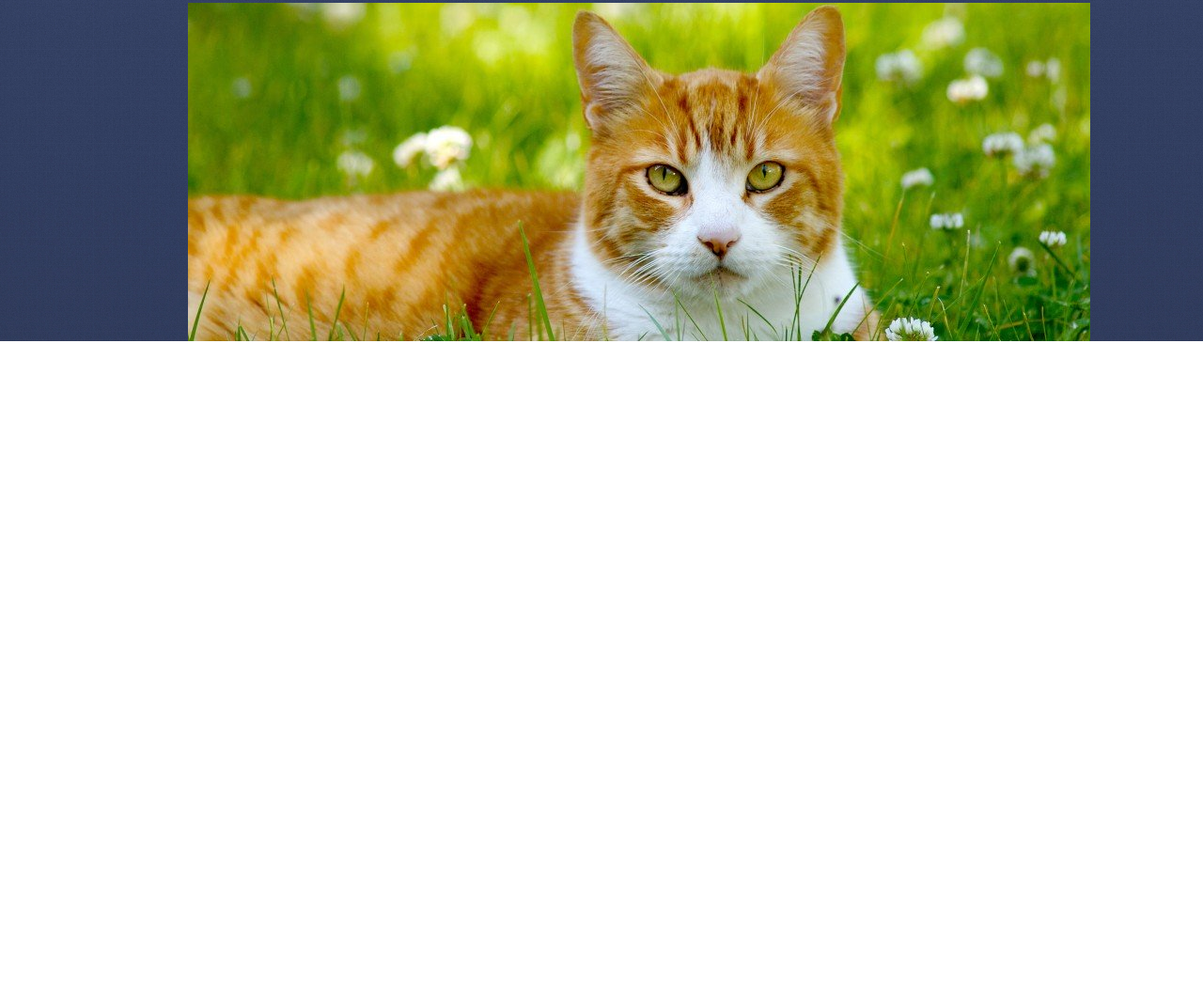
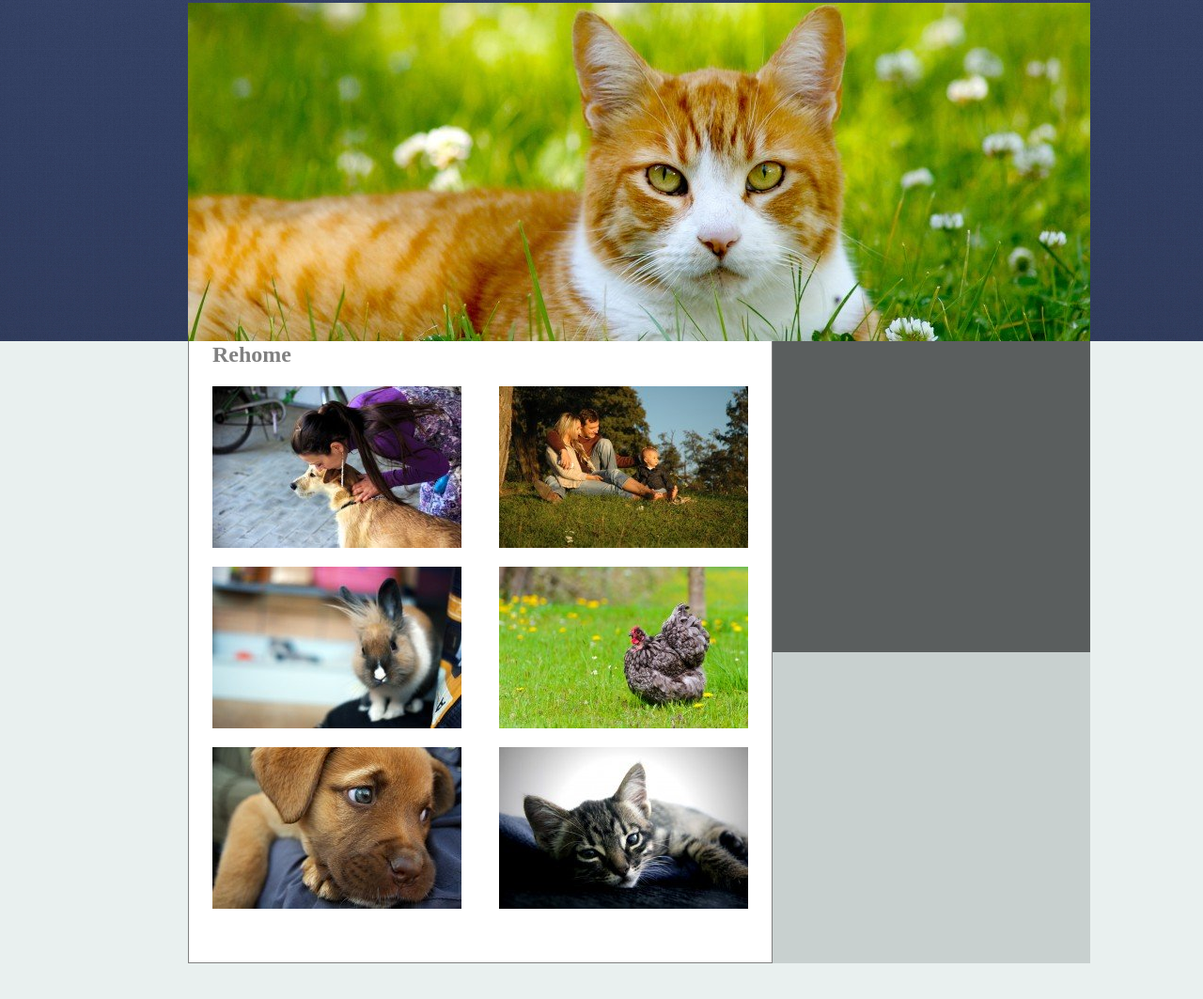
Before and after one commit to jbultez/projet-animal-care, a plain HTML site: page index.html in a window 1280 px wide. Shown: the part 147-1210 px from the top of the page at 94% size. Before the commit the page ends 800 px from the top, so only its background shows below. Drawn offline with Linux system fonts and the light colour scheme.

Commit message:
do the div middle

```diff
--- a/css/stylesheet.css
+++ b/css/stylesheet.css
@@ -11,6 +11,11 @@ ul li {
 }
 ul {
   margin-left: -60px;
+}
+
+h2 {
+  margin-left: 25px;
+  color: grey;
 }
 
 .header {
@@ -52,3 +57,47 @@ ul {
   margin-top: 19px;
   margin-left: 200px;
 }
+
+.middle {
+  background-color: #E9F0EF;
+  height: 700px;
+}
+
+.rehome {
+  float: left;
+  margin-left: 200px;
+  width: 620px;
+  height: 680px;
+  background-color: white;
+  margin-top: -20px;
+  border: 1px solid grey;
+}
+
+.latest-news {
+  float: left;
+  background-color: #5A5E5E;
+  width: 338px;
+  height: 331px;;
+}
+
+.donation {
+  float: left;
+  width: 338px;
+  height: 331px;
+  background-color: #C8D0CF;
+}
+
+.img-rehome {
+  float: left;
+  margin-left: 25px;
+  margin-top: 10px;
+  padding-top: 10px;
+  margin-right: 15px;
+}
+
+.img-rehome-top {
+  float: left;
+  margin-left: 25px;
+  margin-top: 0;
+  margin-right: 15px;
+}
--- a/index.html
+++ b/index.html
@@ -31,6 +31,21 @@
         </div>
         <img class="cat-in-grass" alt="cait in grass" src="img/header-cat.jpg">
       </div>
+      <div class="middle">
+        <div class="rehome">
+          <h2>Rehome</h2>
+          <img class="img-rehome-top" alt="women kssing dog" src="img/rehome-1.jpg">
+          <img class="img-rehome-top" alt="three people in a garden" src="img/rehome-2.jpg">
+          <img class="img-rehome" alt="little rabbit" src="img/rehome-3.jpg">
+          <img class="img-rehome" alt="turkey in grass" src="img/rehome-4.jpg">
+          <img class="img-rehome" alt="little dog" src="img/rehome-5.jpg">
+          <img class="img-rehome" alt="little cat" src="img/rehome-6.jpg">
+        </div>
+        <div class="latest-news">
+        </div>
+        <div class="donation">
+        </div>
+      </div>
     </div>
   </body>
   </html>
```
Also changed, not shown: img/rehome-1.jpg (added), img/rehome-2.jpg (added), img/rehome-3.jpg (added), img/rehome-4.jpg (added), img/rehome-5.jpg (added), img/rehome-6.jpg (added).
